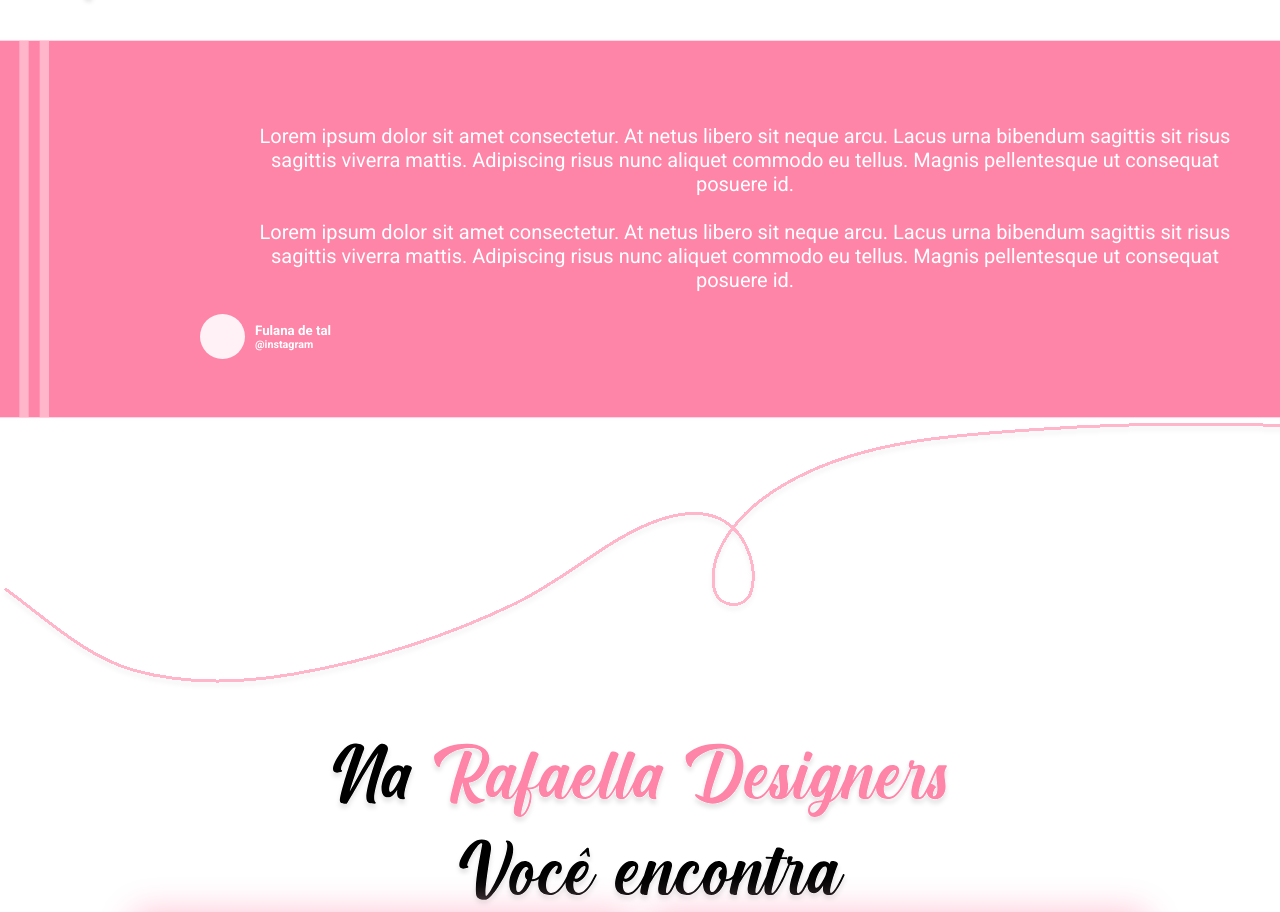
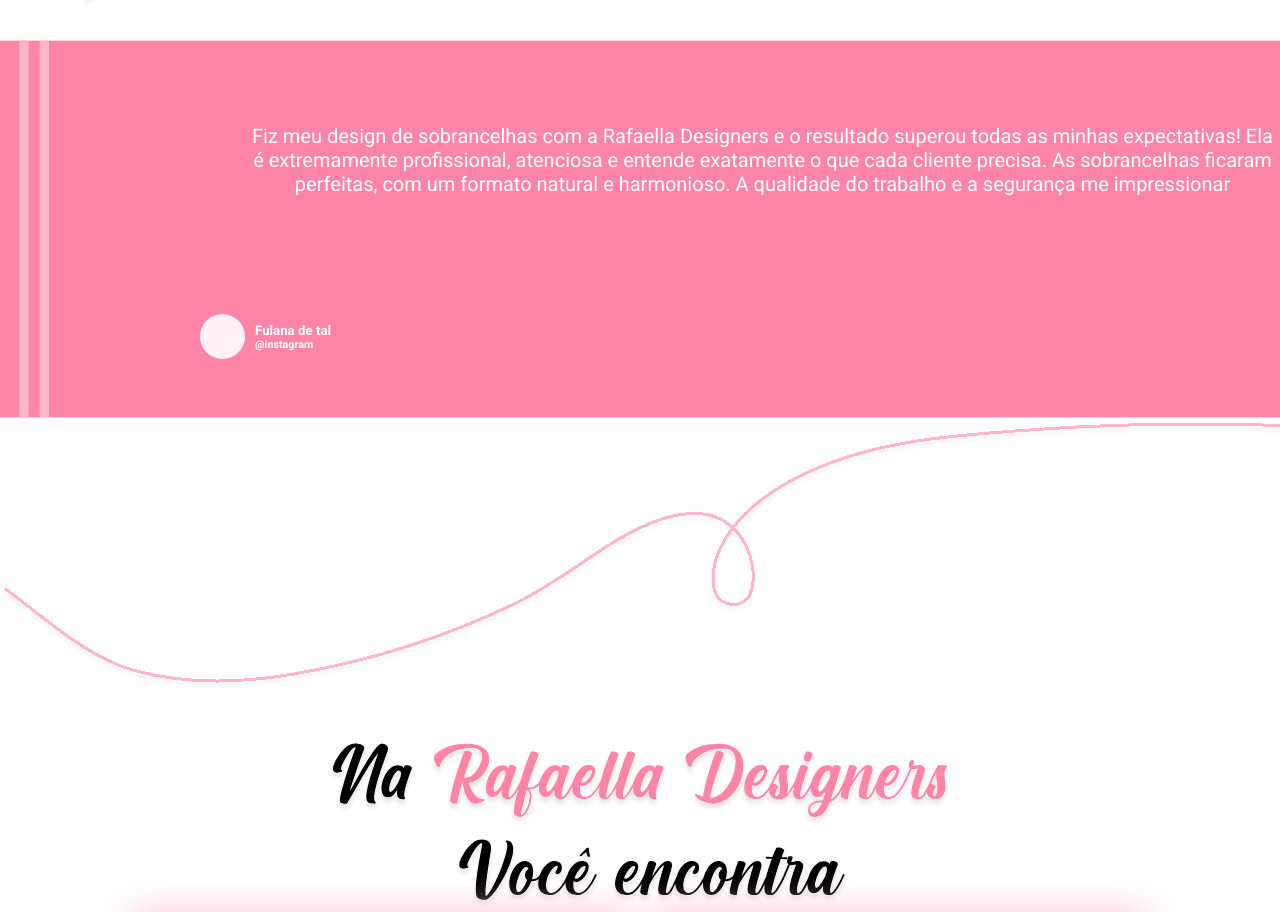
Before and after one commit to frosttlink/rafaellaDesigners, a React (Create React App) app: page / in a window 1280 px wide. Shown: the part 3720-4632 px from the top of the page. Built offline with nearby package versions, Linux system fonts and the light colour scheme.

Commit message:
texto depoimento adicionado

```diff
--- a/src/components/depoimentsSection/index.jsx
+++ b/src/components/depoimentsSection/index.jsx
@@ -6,16 +6,10 @@
       <img src="/assets/images/depo.svg" alt="" className="depoiments" />
       <img src="/assets/images/faixa.svg" alt="" className="line_one" />
       <p className="depoimento">
-        Lorem ipsum dolor sit amet consectetur. At netus libero sit neque arcu.
-        Lacus urna bibendum sagittis sit risus sagittis viverra mattis.
-        Adipiscing risus nunc aliquet commodo eu tellus. Magnis pellentesque ut
-        consequat posuere id.
+        Fiz meu design de sobrancelhas com a Rafaella Designers e o resultado superou todas as minhas expectativas! Ela é extremamente profissional, atenciosa e entende exatamente o que cada cliente precisa. As sobrancelhas ficaram perfeitas, com um formato natural e harmonioso. A qualidade do trabalho e a segurança me impressionar
         <br />
         <br />
-        Lorem ipsum dolor sit amet consectetur. At netus libero sit neque arcu.
-        Lacus urna bibendum sagittis sit risus sagittis viverra mattis.
-        Adipiscing risus nunc aliquet commodo eu tellus. Magnis pellentesque ut
-        consequat posuere id.
+
       </p>
 
       <div className="depoidor">
--- a/src/components/depoimentsSection/index.scss
+++ b/src/components/depoimentsSection/index.scss
@@ -58,10 +58,11 @@
 
 
 
-  @media (max-width: 1640px) {
+  @media (max-width: 1800px) {
     .depoimento {
+      min-width: 1000px;
       text-align: center;
-      max-width: 1000px;
+      max-width: 1800px;
       left: 245px;
     }
 
```
Also changed, not shown: src/components/agendarButton/index.scss (line endings or trailing spaces).
